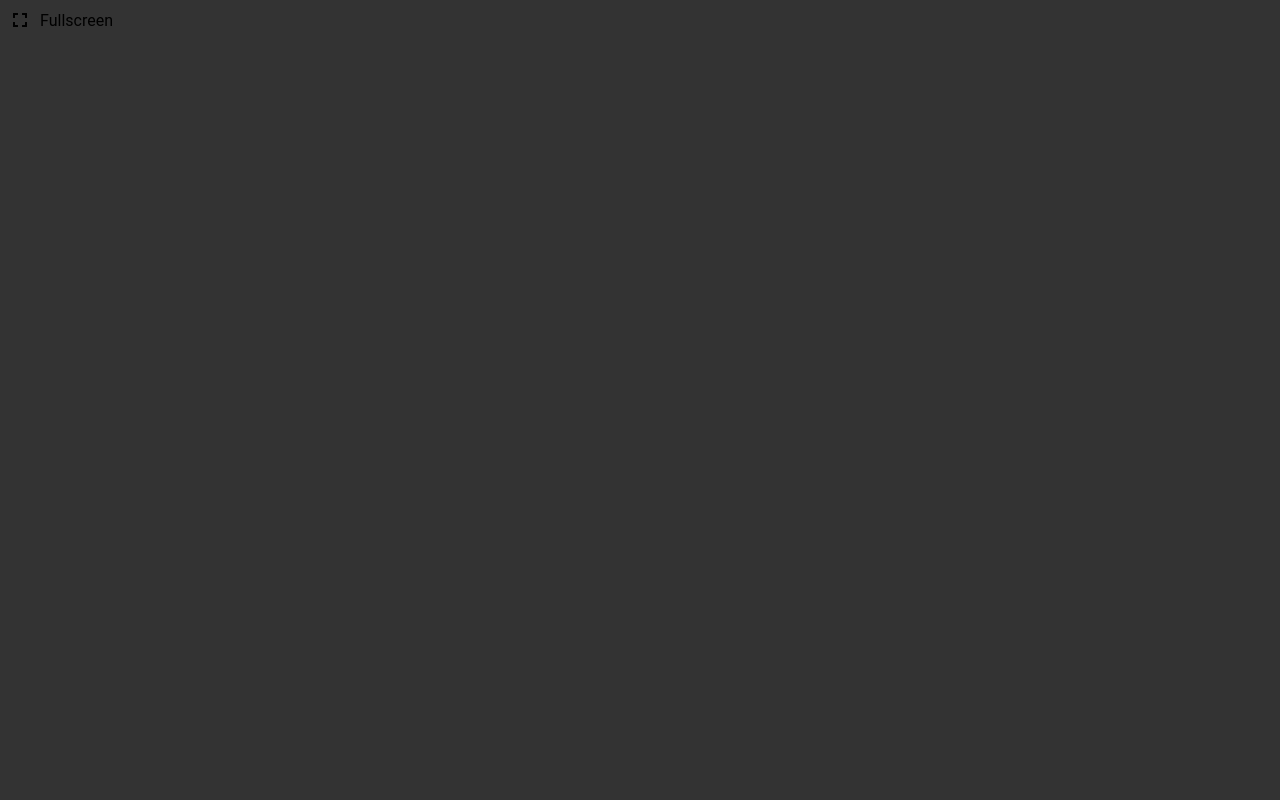
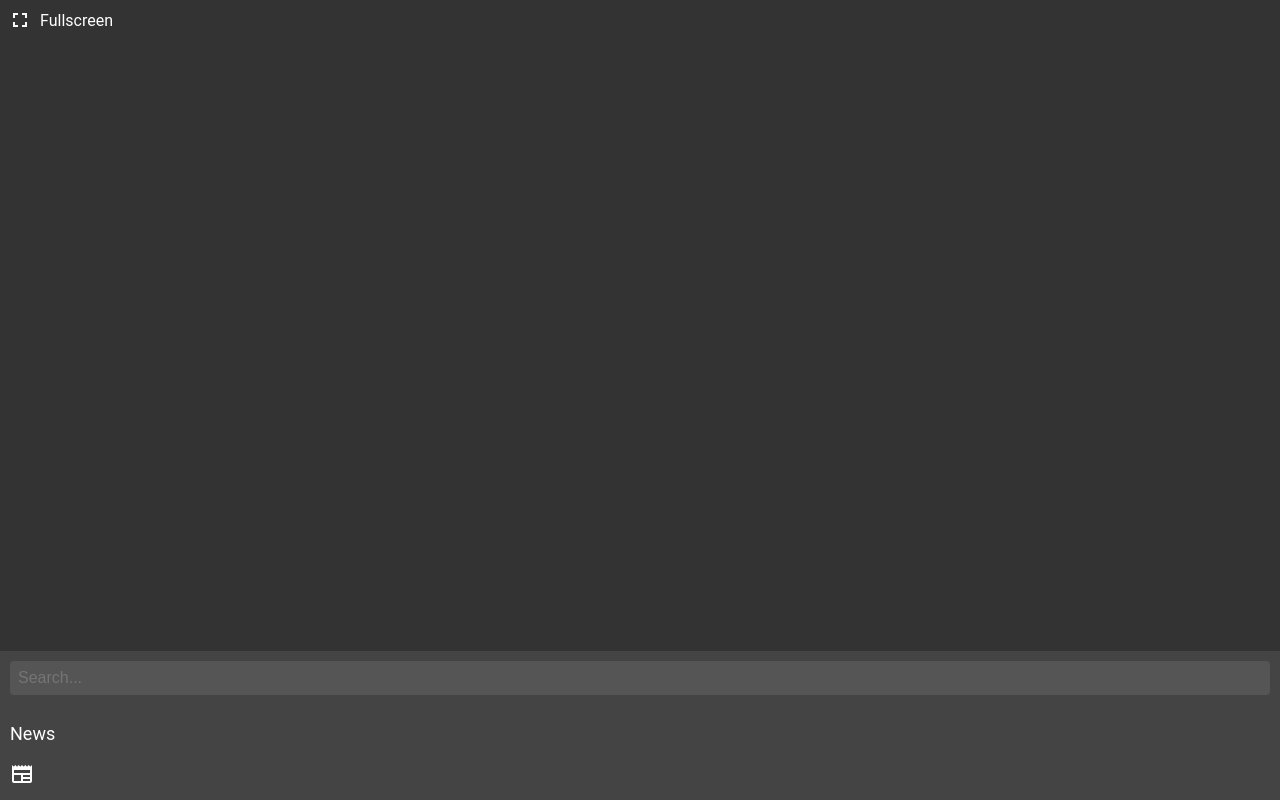
Before and after one commit to Bartosz8291/Bartosz8291.github.io, a plain HTML site: page browser/index.html in a window 1280 px wide. Drawn offline with nearby package versions, Linux system fonts and the light colour scheme.

Commit message:
Update index.html

```diff
--- a/browser/index.html
+++ b/browser/index.html
@@ -1,21 +1,54 @@
 <!doctype html>
 <html>
   <head>
+    <title>BartoszBrowser</title>
     <style>
       body {
         background-color: #333;
         font-family: 'Roboto';
+        margin: 0;
+        padding: 0;
       }
       .fullscreen-btn {
         display: flex;
         cursor: pointer;
         align-items: center;
+        color: #fff;
+        padding: 8px;
       }
       .fullscreen-text {
         margin-left: 8px;
       }
+      .browser {
+        background-color: #444;
+        padding: 10px;
+        color: #fff;
+        width: 100%;
+        box-sizing: border-box;
+        position: fixed;
+        bottom: 0;
+        left: 0;
+      }
+      .browser input[type="search"] {
+        width: 100%;
+        padding: 8px;
+        border: none;
+        background-color: #555;
+        color: #fff;
+        border-radius: 4px;
+        box-sizing: border-box;
+        margin-bottom: 10px;
+        font-size: 16px;
+      }
+      .news {
+        font-size: 18px;
+      }
     </style>
     <link rel="stylesheet" href="https://fonts.googleapis.com/icon?family=Material+Icons+Outlined" />
+    <link rel="stylesheet" href="https://fonts.googleapis.com/css2?family=Material+Symbols+Outlined:opsz,wght,FILL,GRAD@20..48,100..700,0..1,-50..200" />
+    <link rel="stylesheet" href="https://fonts.googleapis.com/css2?family=Material+Symbols+Outlined:opsz,wght,FILL,GRAD@24,400,0,0" />
+    <link rel="stylesheet" href="https://fonts.googleapis.com/css2?family=Material+Symbols+Outlined:opsz,wght,FILL,GRAD@20..48,100..700,0..1,-50..200" />
+    <link rel="stylesheet" href="https://fonts.googleapis.com/css2?family=Material+Symbols+Outlined:opsz,wght,FILL,GRAD@24,400,0,0" />
   </head>
   <body>
     <div class="fullscreen-btn" onclick="toggleFullscreen()">
@@ -24,7 +57,15 @@
       </span>
       <span class="fullscreen-text" id="fullscreen-text">Fullscreen</span>
     </div>
-
+    <div class="browser">
+      <form name="SearchForm">
+        <input type="search" placeholder="Search..." required />
+      </form>
+      <div class="news">
+        <p>News</p>
+        <span class="material-symbols-outlined">newspaper</span>
+      </div>
+    </div>
     <script>
       function toggleFullscreen() {
         if (!document.fullscreenElement) {
```
